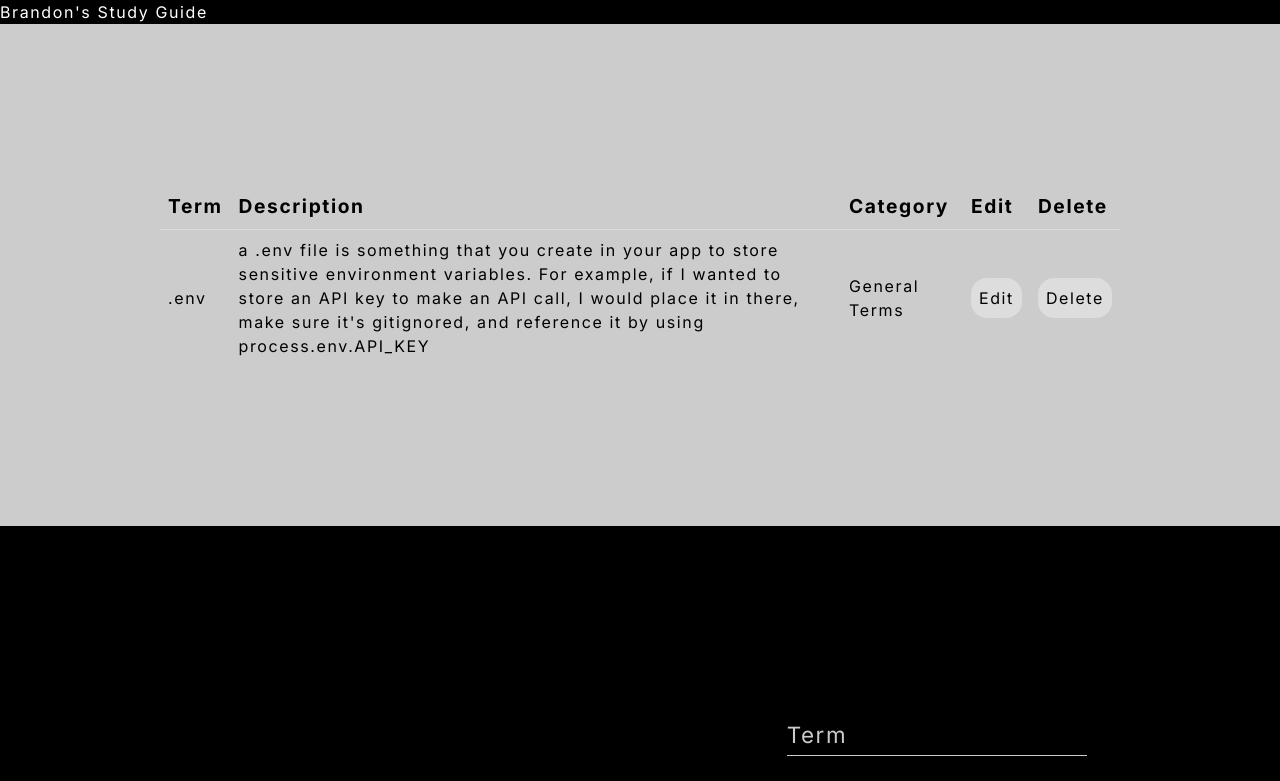
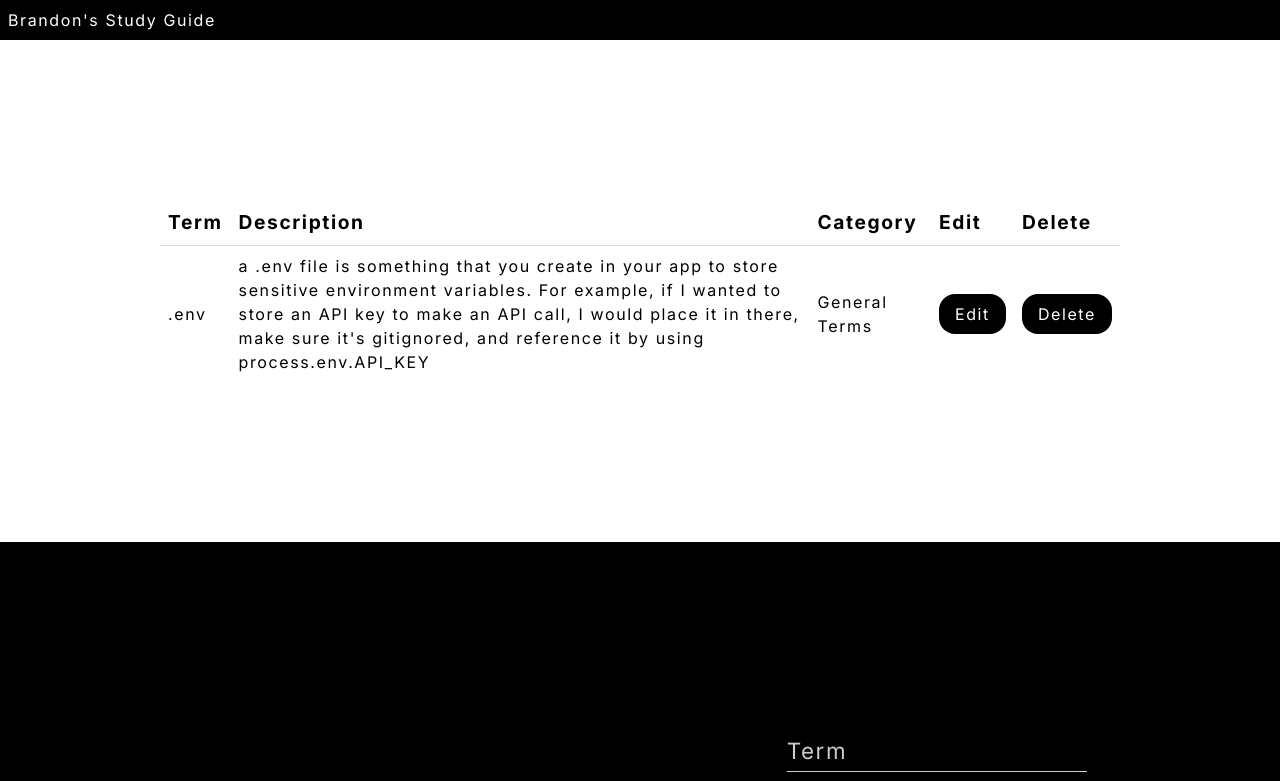
Before and after one commit to bmaggiano/study-sheet, a Next.js app: page / in a window 1280 px wide. Shown: the top 781 px of the page. Built offline with nearby package versions, Linux system fonts and the light colour scheme.

Commit message:
added white bg to table container

```diff
--- a/src/app/globals.css
+++ b/src/app/globals.css
@@ -12,15 +12,15 @@ gap: 2rem;
 }
 
 button {
-  padding: .5rem;
-  background-color: #ddd;
+  padding: .5rem 1rem;
+  background-color: black;
   border: none;
   border-radius: 1rem;
-  color: black;
+  color: white;
 }
 
 button:hover {
-  font-weight: bold;
+  color: #ccc;
   transition: .1s;
 }
 
@@ -36,7 +36,7 @@ button:hover {
   display: flex;
   justify-content: center;
   /* margin-top: 10rem; */
-  background-color: #ccc;
+  background-color: #ffffff;
   padding: 10rem;
 }
 
--- a/src/app/page.tsx
+++ b/src/app/page.tsx
@@ -84,7 +84,7 @@ export default function Home() {
 
   return (
     <>
-      <h1 className="text-white bg-black">Brandon's Study Guide</h1>
+      <h1 className="text-white bg-black p-2">Brandon's Study Guide</h1>
 
       <div className="tableContainer">
         {/* <p className="text-white" key={data.term}>{data.term}</p> */}
```
